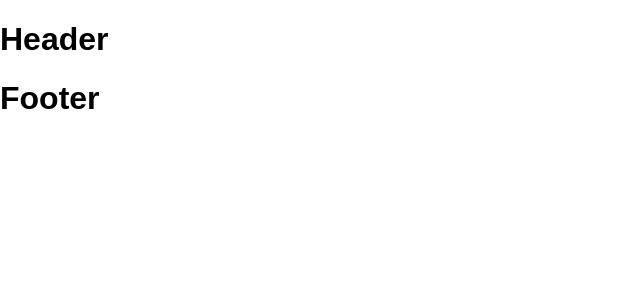
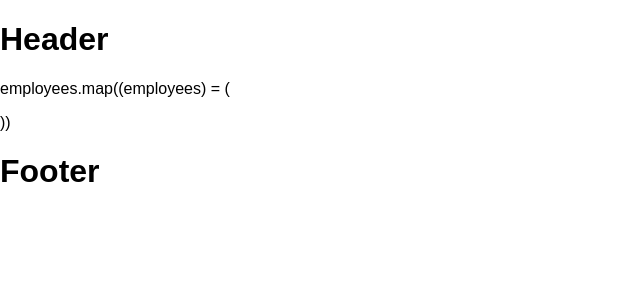
Before and after one commit to pauldropz/Team_Allocator, a React (Create React App) app: page / in a window 1280 px wide. Shown: the top 300 px of the page, without its empty margins (0-640 px from the left). Built offline with nearby package versions, Linux system fonts and the light colour scheme.

Commit message:
progress

```diff
--- a/src/Employees.jsx
+++ b/src/Employees.jsx
@@ -1,5 +1,6 @@
 import React from "react";
 import { useState } from "react";
+import App from "./App";
 
 
 
@@ -41,7 +42,10 @@ console.log (Employees.fullName);
     return (
 
            <main>
-                { Employees }
+                employees.map((employees) = (
+
+                    <p>  { Employees.fullName }  </p>
+                ))
 
 
 
```
Also changed, not shown: src/index.jsx (renamed from src/index.js).
